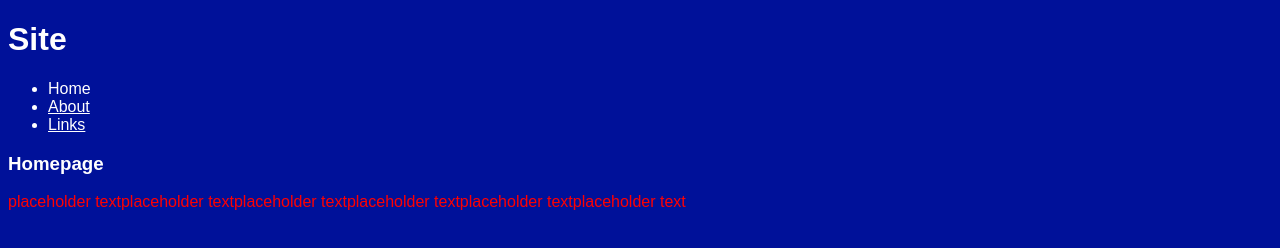
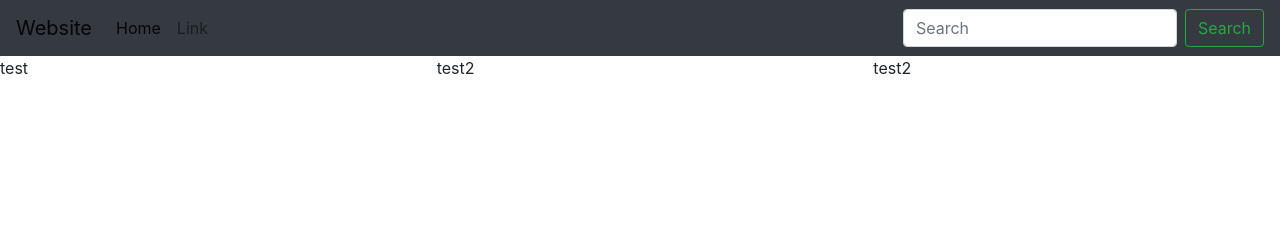
Before and after one commit to HellaGayBot/HellaGayBot.github.io, a plain HTML site: page index.html in a window 1280 px wide. Drawn offline with nearby package versions, Linux system fonts and the light colour scheme.

Commit message:
Bootstrap implimented

```diff
--- a/index.html
+++ b/index.html
@@ -2,17 +2,39 @@
   <head>
     <title>me webpage</title>
     <link href="main.css" rel="stylesheet"/>
+    <link rel="stylesheet" href="https://stackpath.bootstrapcdn.com/bootstrap/4.1.3/css/bootstrap.min.css" integrity="sha384-MCw98/SFnGE8fJT3GXwEOngsV7Zt27NXFoaoApmYm81iuXoPkFOJwJ8ERdknLPMO" crossorigin="anonymous">
   </head>
 
   <body>
-    <h1> Site </h1>
-    <ul>
-      <li>Home</li>
-      <li><a href="page2.html">About</a></li>
-      <li><a href="page3.html">Links</a></li>
-    </ul>
-    <h3>Homepage</h3>
-    <p1 class="important">placeholder textplaceholder textplaceholder textplaceholder textplaceholder textplaceholder text</p1>
+    <header>
+      <nav class="navbar navbar-expand-lg navbar-light bg-dark">
+      <a class="navbar-brand" href="#">Website</a>
+      <button class="navbar-toggler" type="button" data-toggle="collapse" data-target="#navbarSupportedContent" aria-controls="navbarSupportedContent" aria-expanded="false" aria-label="Toggle navigation">
+        <span class="navbar-toggler-icon"></span>
+      </button>
+
+      <div class="collapse navbar-collapse" id="navbarSupportedContent">
+        <ul class="navbar-nav mr-auto">
+          <li class="nav-item active">
+            <a class="nav-link" href="#">Home <span class="sr-only">(current)</span></a>
+          </li>
+          <li class="nav-item">
+            <a class="nav-link" href="#">Link</a>
+          </li>
+        </ul>
+        <form class="form-inline my-2 my-lg-0">
+          <input class="form-control mr-sm-2" type="search" placeholder="Search" aria-label="Search">
+          <button class="btn btn-outline-success my-2 my-sm-0" type="submit">Search</button>
+        </form>
+      </div>
+    </nav>
+    </header>
+
+    <div class="row">
+      <div class="col-sm-4">test</div>
+      <div class="blackBG col-sm-4">test2</div>
+      <div class="blackBG col-sm-4">test2</div>
+    </div>
   </body>
 
 </html>
```
